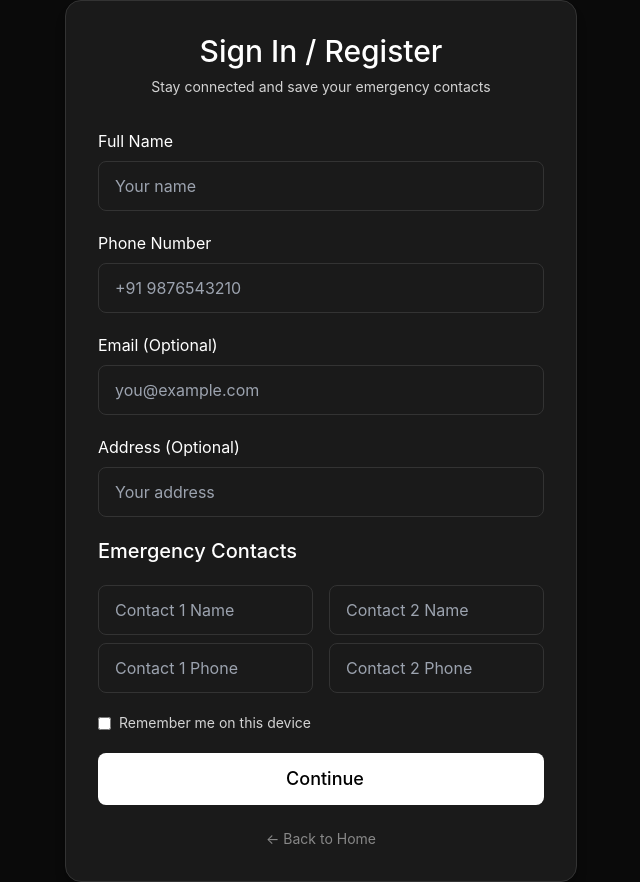
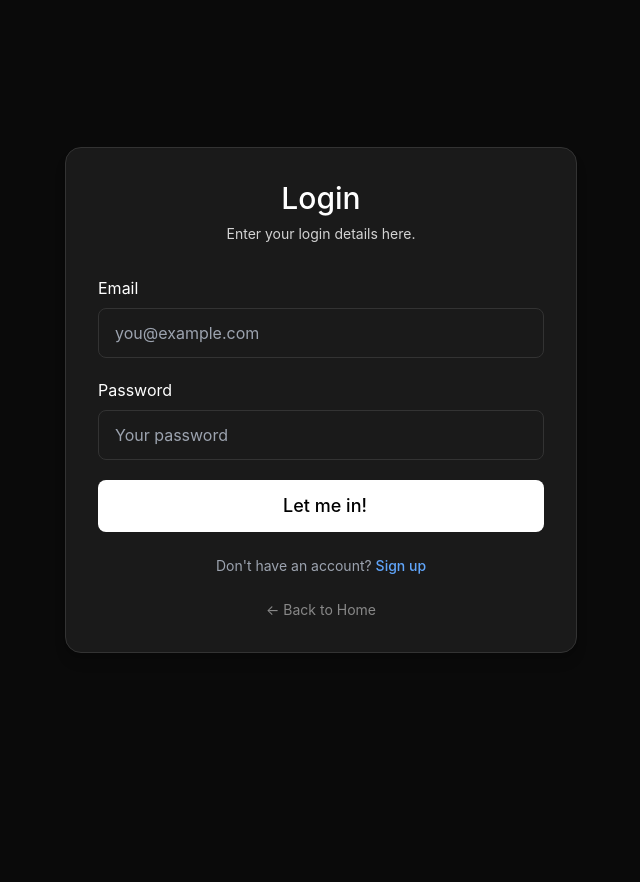
Before and after one commit to HimanshuChotaliya/CrisisMitra---Jarvis-Hackathon-Model, a Flask app: page / in a window 1280 px wide. Shown: the whole page, without its empty margins (319-959 px from the left). After the commit the page ends 653 px from the top, so only its background shows below. Run offline with Flask 3, Linux system fonts and the light colour scheme; some libraries are stand-ins or nearby versions.

Commit message:
Changed structure of the web page acc to new flow of website

```diff
--- a/templates/signin.html
+++ b/templates/signin.html
@@ -33,55 +33,37 @@
   <div class="max-w-lg w-full bg-[#1A1A1A] p-8 rounded-2xl border border-[#333] shadow-lg">
     <div class="text-center mb-8">
       <i data-feather="user" class="w-10 h-10 mx-auto mb-3"></i>
-      <h1 class="text-3xl font-medium">Sign In / Register</h1>
-      <p class="text-[#D3D3D3] text-sm mt-2">Stay connected and save your emergency contacts</p>
+      <h1 class="text-3xl font-medium">Login</h1>
+      <p class="text-[#D3D3D3] text-sm mt-2">Enter your login details here.</p>
     </div>
 
-    <form id="signinForm" class="space-y-5" method="POST" action="/signin">
+    <form id="signinForm" class="space-y-5" method="POST" action="/">
+
       <div>
-        <label class="block mb-2">Full Name</label>
-        <input type="text" id="name" name="yourname" class="form-input" placeholder="Your name" required>
+        <label class="block mb-2">Email</label>
+        <input type="email" id="email" name="email" class="form-input" placeholder="you@example.com" required>
       </div>
 
       <div>
-        <label class="block mb-2">Phone Number</label>
-        <input type="tel" id="phone" name="contact" class="form-input" placeholder="+91 9876543210" required>
-      </div>
-
-      <div>
-        <label class="block mb-2">Email (Optional)</label>
-        <input type="email" id="email" name="email" class="form-input" placeholder="you@example.com">
-      </div>
-
-      <div>
-        <label class="block mb-2">Address (Optional)</label>
-        <input type="text" id="address" name="address" class="form-input" placeholder="Your address">
-      </div>
-
-      <h2 class="text-xl font-medium mt-6 mb-2">Emergency Contacts</h2>
-      <div class="grid grid-cols-1 sm:grid-cols-2 gap-4">
-        <div>
-          <input type="text" id="contact1-name" name="contact1-name" class="form-input mb-2" placeholder="Contact 1 Name">
-          <input type="tel" id="contact1-phone" class="form-input" placeholder="Contact 1 Phone">
-        </div>
-        <div>
-          <input type="text" id="contact2-name" name="contact2-name" class="form-input mb-2" placeholder="Contact 2 Name">
-          <input type="tel" id="contact2-phone" name="contact2-phone" class="form-input" placeholder="Contact 2 Phone">
-        </div>
-      </div>
-
-      <div class="flex items-center gap-2 mt-4">
-        <input type="checkbox" id="remember" name="remember" class="accent-white">
-        <label for="remember" class="text-sm text-[#D3D3D3]">Remember me on this device</label>
+        <label class="block mb-2">Password</label>
+        <input type="password" id="password" name="password" class="form-input" placeholder="Your password" required>
       </div>
 
       <button
         type="submit"
         class="w-full bg-white text-black py-3 rounded-lg font-medium text-lg flex items-center justify-center gap-2 hover:bg-opacity-90 transition-all"
       >
-        <i data-feather="log-in"></i> Continue
+        <i data-feather="log-in"></i> Let me in!
       </button>
     </form>
+
+    <p class="text-center text-sm text-gray-400 mt-6">
+      Don't have an account?
+      <a href="{{url_for('signin')}}" class="text-blue-400 hover:text-blue-300 font-medium">
+        Sign up
+      </a>
+    </p>
+
 
     <p class="text-center text-[#888] text-sm mt-6">
       <a href="{{url_for('home')}}" class="hover:text-white transition-all">← Back to Home</a>
```
